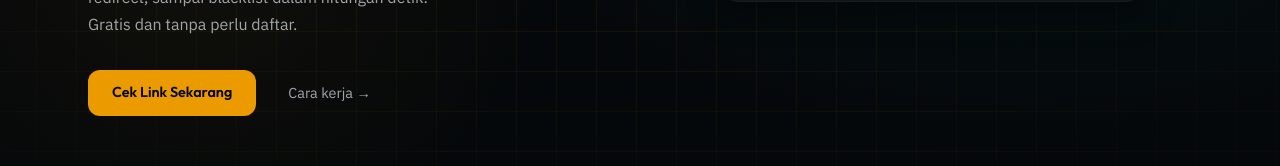
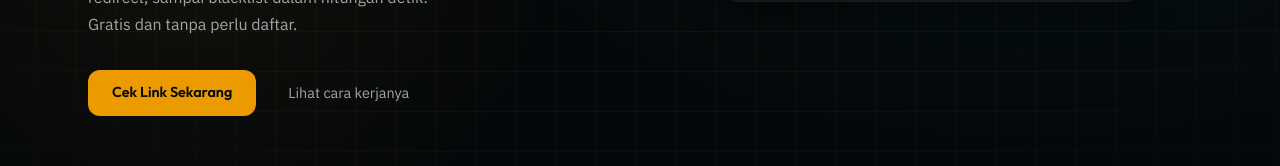
Before and after one commit to michiooo290-rgb/ceklink, a Next.js app: page / in a window 1280 px wide. Shown: the part 485-651 px from the top of the page. Built offline with nearby package versions, Linux system fonts and the light colour scheme; no server answers.

Commit message:
polish: variasikan animasi & microcopy biar lebih natural

```diff
--- a/components/Education.jsx
+++ b/components/Education.jsx
@@ -615,7 +615,7 @@ export default function Education() {
             Buka Panduan Lengkap
             <ArrowRight size={14} aria-hidden="true" />
           </a>
-          <p className="edu-cta-note">8 modul · Quiz interaktif · Tips dari pakar keamanan siber</p>
+          <p className="edu-cta-note">8 modul belajar, quiz interaktif, dan tips keamanan praktis.</p>
         </motion.div>
 
       </div>
--- a/components/Hero.jsx
+++ b/components/Hero.jsx
@@ -175,7 +175,7 @@ export default function Hero() {
               Cek Link Sekarang
             </a>
             <a href="#cara-kerja" className="btn-ghost">
-              Cara kerja →
+              Lihat cara kerjanya
             </a>
           </div>
 
```
